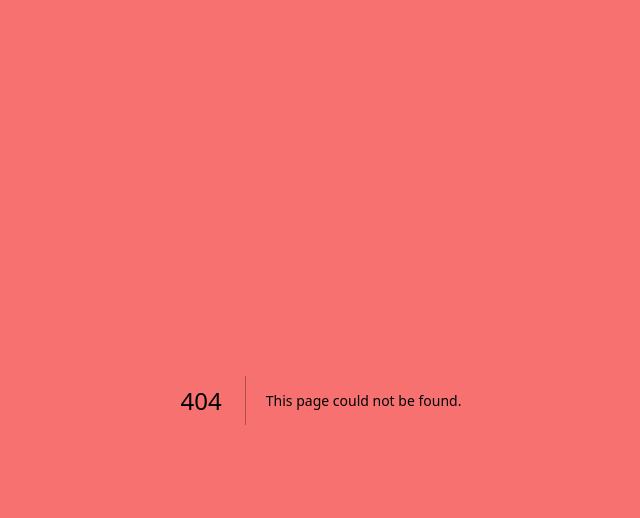
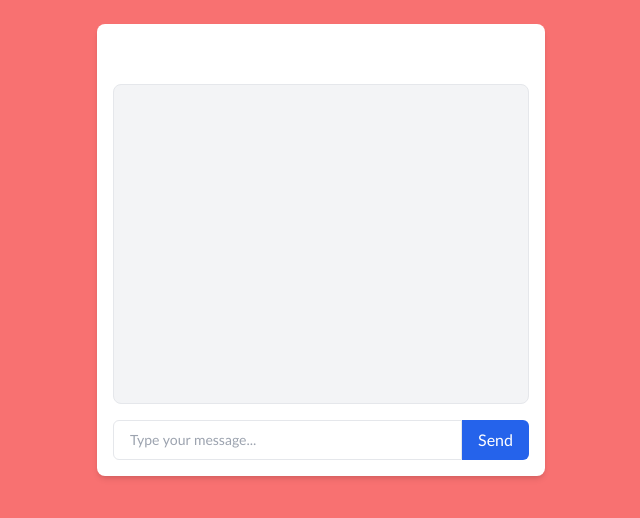
Before and after one commit to CSCE331-Fall2024/project-3-team-9b, a Next.js app: page /chatBotView in a window 1280 px wide. Before the commit this address had no page. Shown: the top 518 px of the page, without its empty margins (319-959 px from the left). Built offline with nearby package versions, Linux system fonts and the light colour scheme.

Commit message:
Chatbot baseline code

```diff
--- a/package.json
+++ b/package.json
@@ -16,6 +16,7 @@
     "jwt-decode": "^4.0.0",
     "next": "^15.0.1",
     "node-fetch": "^3.3.2",
+    "openai": "^4.72.0",
     "pg": "^8.13.1",
     "react": "^18.3.1",
     "react-dom": "^18.3.1"
--- /dev/null
+++ b/src/app/api/chatBot/route.ts
@@ -0,0 +1,40 @@
+import { NextResponse } from 'next/server';
+
+export async function POST(request: Request) {
+  try {
+    console.log("Incoming Request:", request);
+
+    const { message } = await request.json();
+    if (!message) {
+      console.error("No message provided");
+      return NextResponse.json({ error: 'Message is required' }, { status: 400 });
+    }
+
+    console.log("Message from user:", message);
+
+    const response = await fetch("https://api.openai.com/v1/chat/completions", {
+      method: "POST",
+      headers: {
+        "Content-Type": "application/json",
+        Authorization: `Bearer ${process.env.OPENAI_API_KEY}`,
+      },
+      body: JSON.stringify({
+        model: "gpt-3.5-turbo",
+        messages: [{ role: "user", content: message }],
+      }),
+    });
+
+    if (!response.ok) {
+      console.error("Error response from OpenAI:", await response.text());
+      return NextResponse.json({ error: 'OpenAI API error' }, { status: response.status });
+    }
+
+    const data = await response.json();
+    console.log("OpenAI API Response:", data);
+
+    return NextResponse.json({ reply: data.choices[0]?.message?.content || "No response" });
+  } catch (error) {
+    console.error("Unexpected Error:", error);
+    return NextResponse.json({ error: 'An error occurred. Please try again later.' }, { status: 500 });
+  }
+}
--- /dev/null
+++ b/src/app/chatBotView/page.tsx
@@ -0,0 +1,81 @@
+'use client';
+
+import { useState } from 'react';
+
+export default function ChatBotPage() {
+  const [messages, setMessages] = useState<{ role: string; content: string }[]>([]);
+  const [input, setInput] = useState<string>('');
+  const [loading, setLoading] = useState<boolean>(false);
+
+  const sendMessage = async () => {
+    if (!input.trim()) return;
+
+    setMessages((prev) => [...prev, { role: 'user', content: input }]);
+    setInput('');
+    setLoading(true);
+
+    try {
+      const response = await fetch('/api/chatbot', {
+        method: 'POST',
+        headers: { 'Content-Type': 'application/json' },
+        body: JSON.stringify({ message: input }),
+      });
+
+      const data = await response.json();
+
+      if (response.ok) {
+        setMessages((prev) => [...prev, { role: 'assistant', content: data.reply }]);
+      } else {
+        setMessages((prev) => [
+          ...prev,
+          { role: 'assistant', content: 'Sorry, something went wrong. Try again later.' },
+        ]);
+      }
+    } catch (error) {
+      console.error('Chatbot error:', error);
+      setMessages((prev) => [
+        ...prev,
+        { role: 'assistant', content: 'An error occurred. Please try again later.' },
+      ]);
+    } finally {
+      setLoading(false);
+    }
+  };
+
+  return (
+    <div className="flex flex-col items-center p-6">
+      <div className="w-full max-w-md bg-white shadow-md rounded-lg p-4">
+        <h1 className="text-xl font-bold text-center mb-4">ChatBot</h1>
+        <div className="h-80 overflow-y-auto border rounded-lg p-3 bg-gray-100">
+          {messages.map((msg, index) => (
+            <div
+              key={index}
+              className={`mb-2 p-2 rounded-lg ${
+                msg.role === 'user' ? 'bg-blue-200 text-blue-900' : 'bg-gray-200 text-gray-800'
+              }`}
+            >
+              <strong>{msg.role === 'user' ? 'You' : 'Bot'}:</strong> {msg.content}
+            </div>
+          ))}
+        </div>
+        <div className="flex mt-4">
+          <input
+            type="text"
+            value={input}
+            onChange={(e) => setInput(e.target.value)}
+            className="flex-1 border rounded-l-md px-4 py-2 text-sm"
+            placeholder="Type your message..."
+            disabled={loading}
+          />
+          <button
+            onClick={sendMessage}
+            className="bg-blue-600 text-white px-4 py-2 rounded-r-md"
+            disabled={loading}
+          >
+            {loading ? 'Sending...' : 'Send'}
+          </button>
+        </div>
+      </div>
+    </div>
+  );
+}
--- a/src/app/weather/WeatherWidget.tsx
+++ b/src/app/weather/WeatherWidget.tsx
@@ -40,15 +40,16 @@ export default function WeatherWidget() {
 
     return (
         <div
-            className={`fixed bottom-4 left-4 bg-white rounded-lg shadow-lg p-4 w-64 transition-transform ${
-                isVisible ? 'translate-y-0' : 'translate-y-full'
+            className={`fixed bottom-4 left-4 bg-white rounded-lg shadow-lg p-4 w-64 transition-transform duration-300 ${
+                isVisible ? 'translate-y-0' : 'translate-y-[110%]'
             }`}
             style={{ zIndex: 1000 }}
         >
             {/* Toggle Button */}
             <button
                 onClick={toggleVisibility}
-                className="absolute top-0 left-0 -translate-x-10 bg-blue-600 text-white px-3 py-2 rounded-r-lg shadow-md"
+                className="absolute top-1/2 left-[-3rem] -translate-y-1/2 bg-blue-600 text-white px-3 py-2 rounded-r-lg shadow-md"
+                style={{ zIndex: 1001 }}
             >
                 {isVisible ? '▼' : '▲'}
             </button>
```
Also changed, not shown: 2 other files (tests, documents, lock files or other folders).
